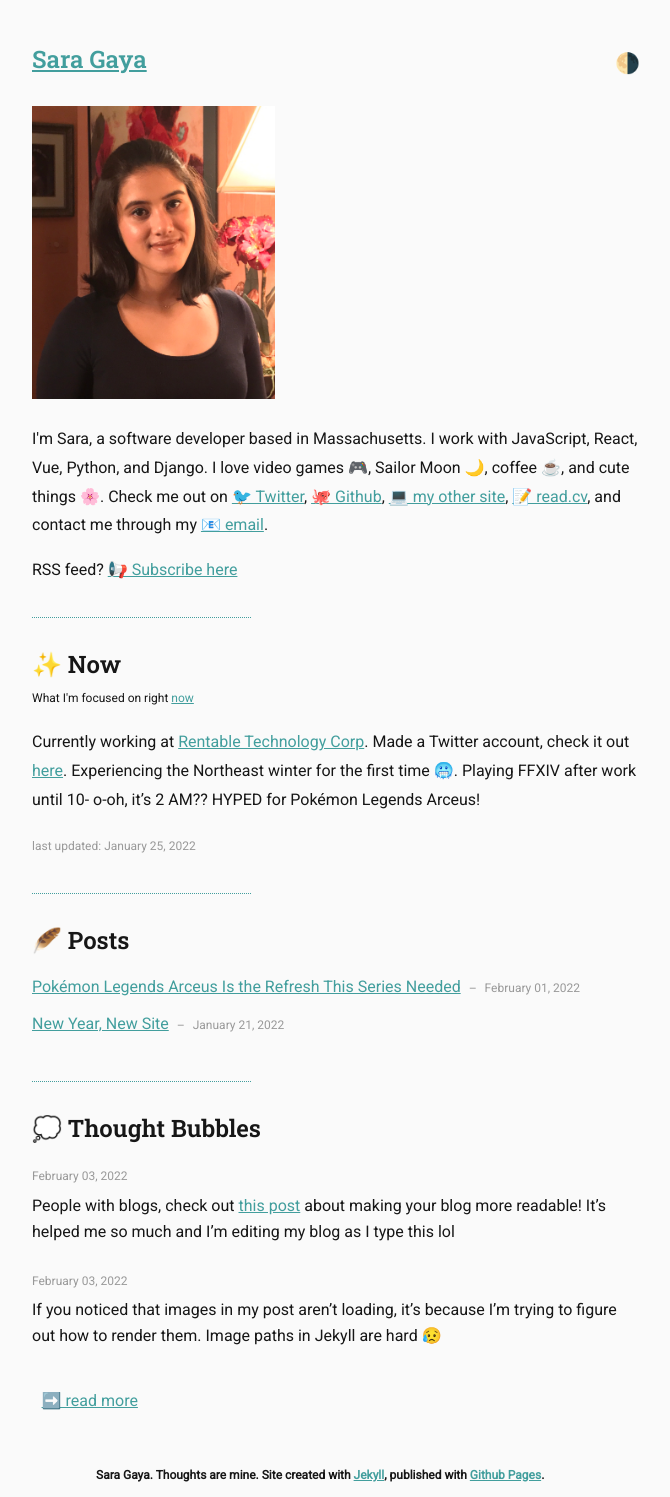
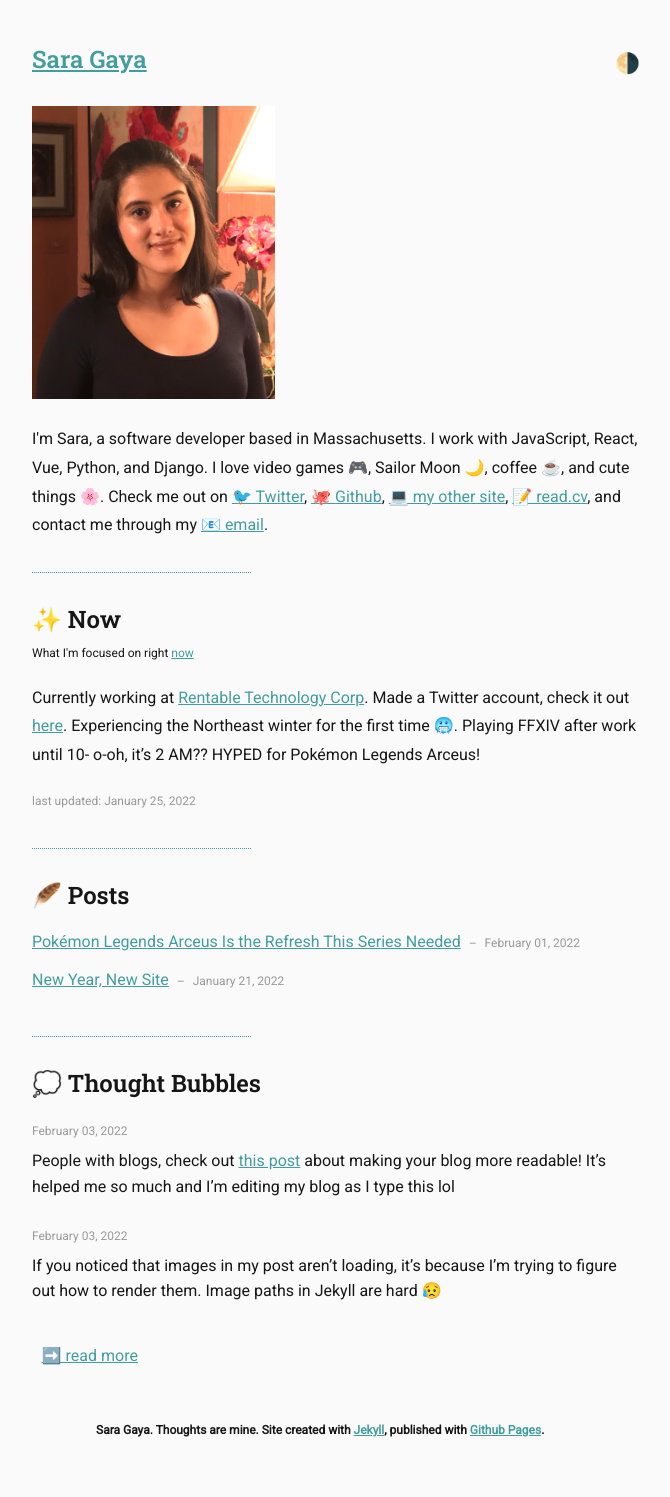
Before and after one commit to sgaya16/blog, a Jekyll site: the page built from index.html, in a window 1280 px wide. Shown: the whole page, without its empty margins (304-974 px from the left). Built offline with Jekyll 4.4.1, drawn with Linux system fonts in a browser that asks for light colours; after the commit the page ends 1453 px from its top, so only the background shows below that.

Commit message:
fixing rss feed

```diff
--- a/index.html
+++ b/index.html
@@ -16,7 +16,7 @@ layout: default
     <a href="https://read.cv/sarag">📝 read.cv</a>, and contact me through my
     <a href="mailto:saracgaya@gmail.com">📧 email</a>.
   </p>
-  <p>RSS feed? <a href="/feed.xml">📢 Subscribe here</a></p>
+  <!--<p>RSS feed? <a href="/feed.xml">📢 Subscribe here</a></p> -->
 
   <hr />
 
```
